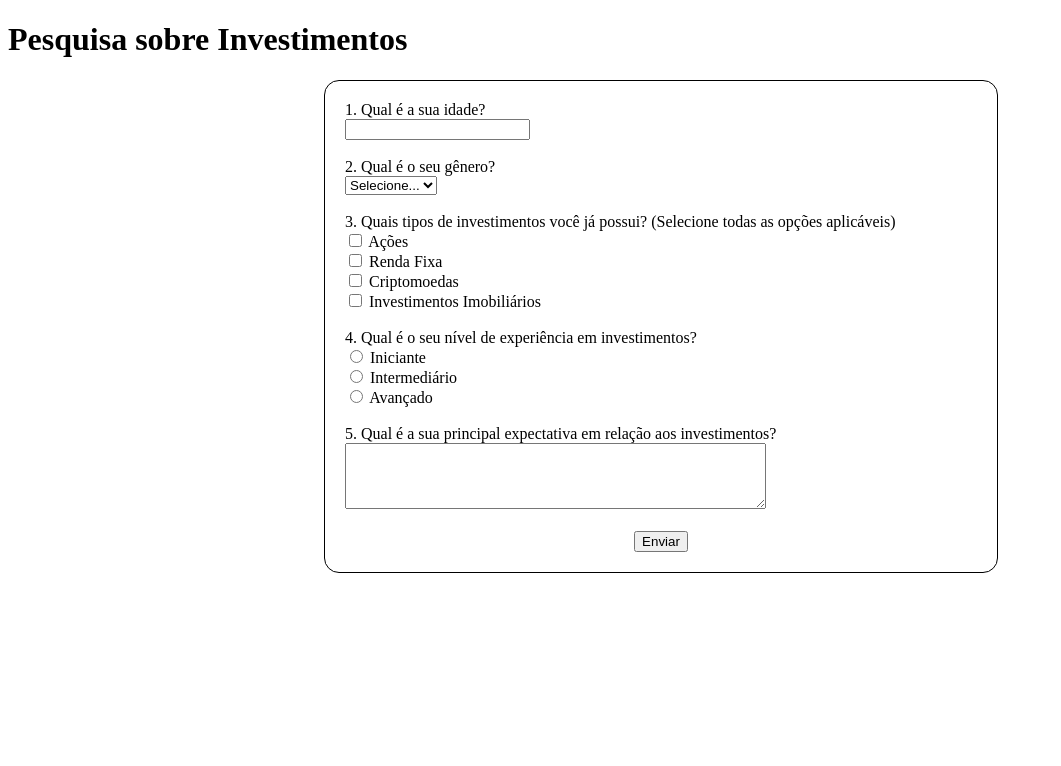
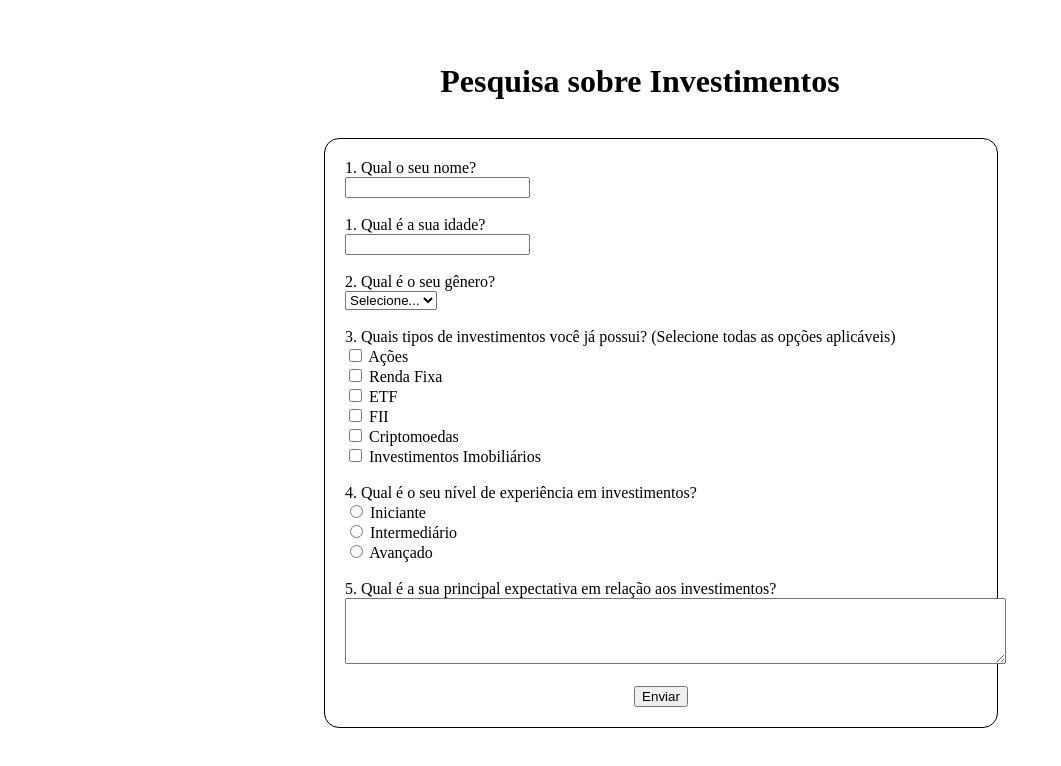
Before and after one commit to Davilela-Nest/Formulario, a plain HTML site: page index.html in a window 1280 px wide. Shown: the whole page, without its empty margins (0-1061 px from the left). Drawn offline with Linux system fonts and the light colour scheme.

Commit message:
pequenas mudanças

```diff
--- a/index.html
+++ b/index.html
@@ -14,8 +14,13 @@
     </style>
   </head>
   <body>
-    <h1>Pesquisa sobre Investimentos</h1>
+    <h1 style="text-align: center; margin-top: 5%; margin-bottom: 3%">
+      Pesquisa sobre Investimentos
+    </h1>
     <form class="formulario">
+      <label for="idade">1. Qual o seu nome?</label><br />
+      <input type="text" id="nome" name="nome" required /><br /><br />
+
       <label for="idade">1. Qual é a sua idade?</label><br />
       <input type="number" id="idade" name="idade" required /><br /><br />
 
@@ -40,6 +45,10 @@
         value="renda_fixa"
       />
       <label for="renda_fixa">Renda Fixa</label><br />
+      <input type="checkbox" id="etf" name="investimentos" value="etf" />
+      <label for="etf">ETF</label><br />
+      <input type="checkbox" id="fii" name="investimentos" value="fii" />
+      <label for="etf">FII</label><br />
       <input
         type="checkbox"
         id="criptomoedas"
@@ -77,7 +86,7 @@
         id="expectativa"
         name="expectativa"
         rows="4"
-        cols="50"
+        cols="80"
         required
       ></textarea
       ><br /><br />
```
